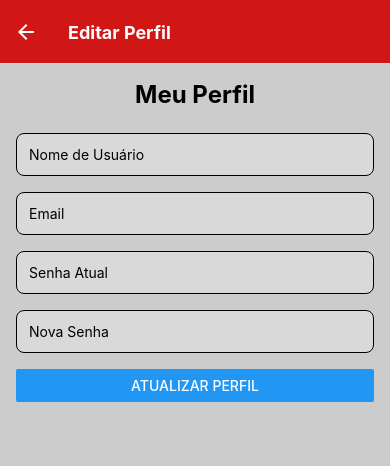
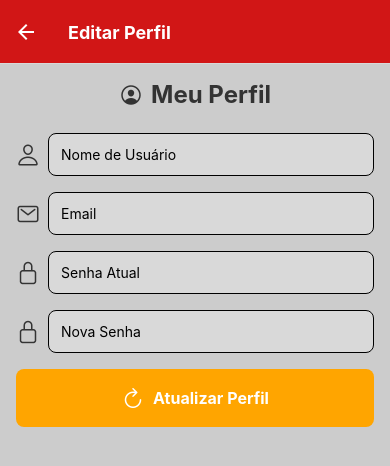
Before and after one commit to Dev-nathansilva/BARBER-FINAL, a React Native app in the folder barber/: screen /EditProfile in a window 390 px wide. Shown: the top 466 px of the page. Built offline with nearby package versions, Linux system fonts and the light colour scheme.

Commit message:
adicionando estilos a tela de edit

```diff
--- a/barber/screens/EditProfileScreen.js
+++ b/barber/screens/EditProfileScreen.js
@@ -1,5 +1,5 @@
 import React, { useState, useEffect } from 'react';
-import { View, Text, TextInput, Button, StyleSheet, Alert } from 'react-native';
+import { View, Text, TextInput, TouchableOpacity, StyleSheet, Alert } from 'react-native';
 import { auth } from '../firebase';
 import { updateProfile, updateEmail, updatePassword, reauthenticateWithCredential, EmailAuthProvider, sendEmailVerification } from 'firebase/auth';
 import { useNavigation } from '@react-navigation/native'; // Importe o método useNavigation
@@ -78,34 +78,56 @@ const EditProfileScreen = ({ route }) => {
 
   return (
     <View style={styles.container}>
-      <Text style={styles.title}>Meu Perfil</Text>
+      <View style={styles.header}>
+        <Ionicons name="person-circle-outline" size={24} color="#333" />
+        <Text style={styles.title}>
+          Meu Perfil
+        </Text>
+      </View>
+      <View style={styles.inputContainer}>
+        <Ionicons name="person-outline" size={24} color="#333" style={styles.inputIcon} />
         <TextInput
           style={styles.input}
           placeholder="Nome de Usuário"
           value={userName}
           onChangeText={setUserName}
         />
+      </View>
+      <View style={styles.inputContainer}>
+        <Ionicons name="mail-outline" size={24} color="#333" style={styles.inputIcon} />
         <TextInput
           style={styles.input}
           placeholder="Email"
           value={email}
           onChangeText={setEmail}
         />
+      </View>
+      <View style={styles.inputContainer}>
+        <Ionicons name="lock-closed-outline" size={24} color="#333" style={styles.inputIcon} />
         <TextInput
           style={styles.input}
           placeholder="Senha Atual"
           secureTextEntry
+          autoCompleteType="off"
           value={currentPassword}
           onChangeText={setCurrentPassword}
         />
+      </View>
+      <View style={styles.inputContainer}>
+        <Ionicons name="lock-closed-outline" size={24} color="#333" style={styles.inputIcon} />
         <TextInput
           style={styles.input}
           placeholder="Nova Senha"
           secureTextEntry
+          autoCompleteType="off"
           value={newPassword}
           onChangeText={setNewPassword}
         />
-      <Button title="Atualizar Perfil" onPress={handleUpdateProfile} />
+      </View>
+      <TouchableOpacity style={styles.button} onPress={handleUpdateProfile}>
+        <Ionicons name="refresh" size={24} color="#fff" />
+        <Text style={styles.buttonText}>Atualizar Perfil</Text>
+      </TouchableOpacity>
     </View>
   );
 };
@@ -116,18 +138,46 @@ const styles = StyleSheet.create({
     padding: 16,
     backgroundColor: '#ccc',
   },
+  header: {
+    flexDirection: 'row',
+    alignItems: 'center',
+    justifyContent: 'center',
+    marginBottom: 24,
+  },
   title: {
     fontSize: 24,
     fontWeight: 'bold',
-    marginBottom: 24,
-    textAlign: 'center',
+    marginLeft: 8,
+    color: '#333',
+  },
+  inputContainer: {
+    flexDirection: 'row',
+    alignItems: 'center',
+    marginBottom: 16,
+  },
+  inputIcon: {
+    marginRight: 8,
   },
   input: {
+    flex: 1,
     borderWidth: 1,
     backgroundColor: '#D9D9D9',
     borderRadius: 8,
     padding: 12,
-    marginBottom: 16,
+  },
+  button: {
+    flexDirection: 'row',
+    alignItems: 'center',
+    justifyContent: 'center',
+    backgroundColor: 'orange',
+    borderRadius: 8,
+    paddingVertical: 16,
+  },
+  buttonText: {
+    color: '#fff',
+    fontSize: 16,
+    fontWeight: 'bold',
+    marginLeft: 8,
   },
 });
 
```
Lines whose indentation alone changed are shown as unchanged.
